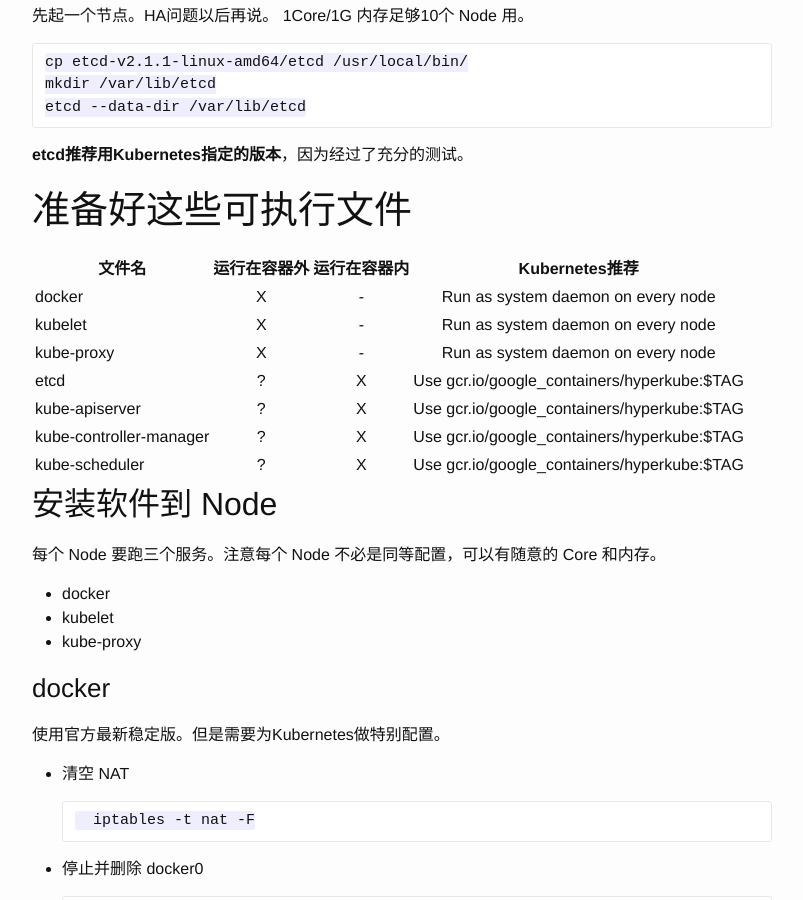
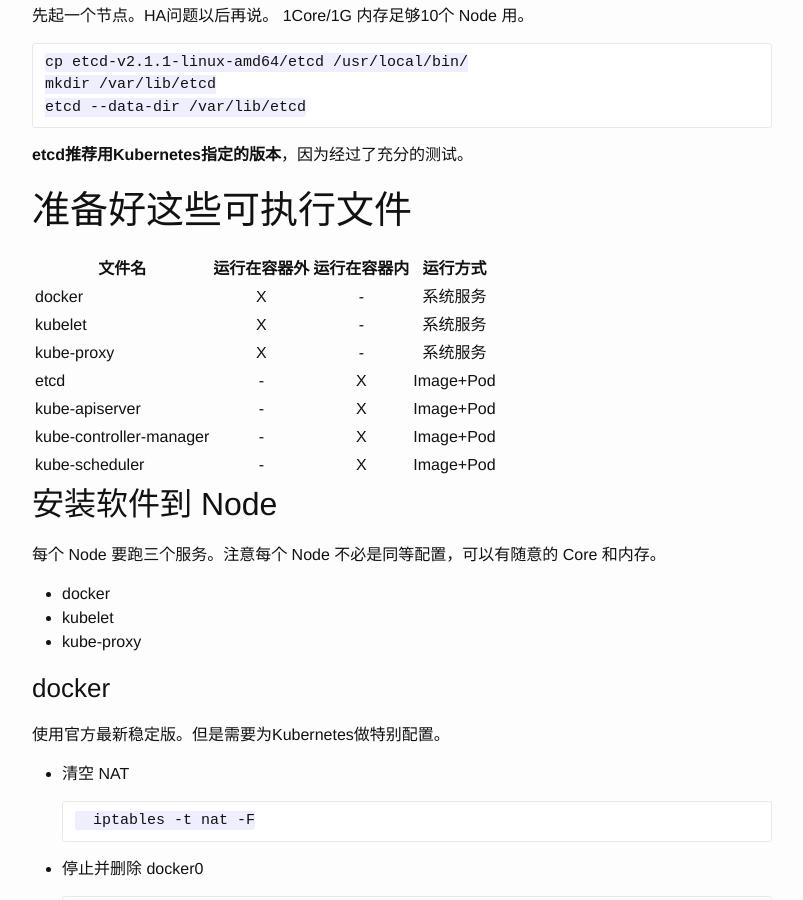
Before and after one commit to aclisp/aclisp.github.io, a Jekyll site: the page built from _posts/2015-08-20-kubernetes-scratch.markdown, in a window 1280 px wide and 900 px high, scrolled down 1856 px. Shown: the whole window, without its empty margins (238-1041 px from the left). Built offline with Jekyll 4.4.1, drawn with Linux system fonts in a browser that asks for light colours.

Commit message:
Revised.

```diff
--- a/_posts/2015-08-20-kubernetes-scratch.markdown
+++ b/_posts/2015-08-20-kubernetes-scratch.markdown
@@ -81,15 +81,15 @@ RESTful调用容易被忽视的问题，就是如何进行认证。这里采用
 
 # 准备好这些可执行文件
 
-| 文件名 | 运行在容器外 | 运行在容器内 | Kubernetes推荐 |
+| 文件名 | 运行在容器外 | 运行在容器内 | 运行方式 |
 | -------- | :-----: | :-----: | :-----: |
-| docker | X | - | Run as system daemon on every node |
-| kubelet | X | - | Run as system daemon on every node |
-| kube-proxy | X | - | Run as system daemon on every node |
-| etcd | ? | X | Use gcr.io/google_containers/hyperkube:$TAG |
-| kube-apiserver | ? | X | Use gcr.io/google_containers/hyperkube:$TAG |
-| kube-controller-manager | ? | X | Use gcr.io/google_containers/hyperkube:$TAG |
-| kube-scheduler | ? | X | Use gcr.io/google_containers/hyperkube:$TAG |
+| docker | X | - | 系统服务 |
+| kubelet | X | - | 系统服务 |
+| kube-proxy | X | - | 系统服务 |
+| etcd | - | X | Image+Pod |
+| kube-apiserver | - | X | Image+Pod |
+| kube-controller-manager | - | X | Image+Pod |
+| kube-scheduler | - | X | Image+Pod |
 
 ## 安装软件到 Node
 
@@ -165,6 +165,8 @@ TODO：非常有技术含量的问题，会另起一篇再讲。
 * their options are specified in a Pod spec (yaml or json) rather than an /etc/init.d file or systemd unit.
 * they are kept running by Kubernetes rather than by init.
 
+因此，要先把它们变成 Image。
+
 累了，下次再写。
 
 ---
```
